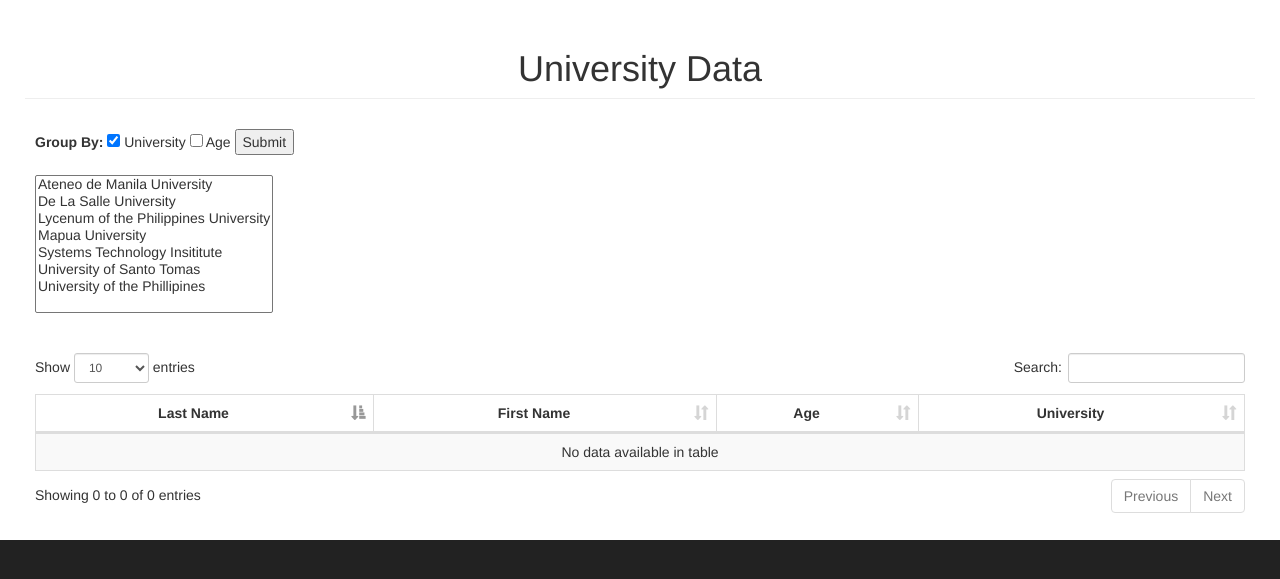
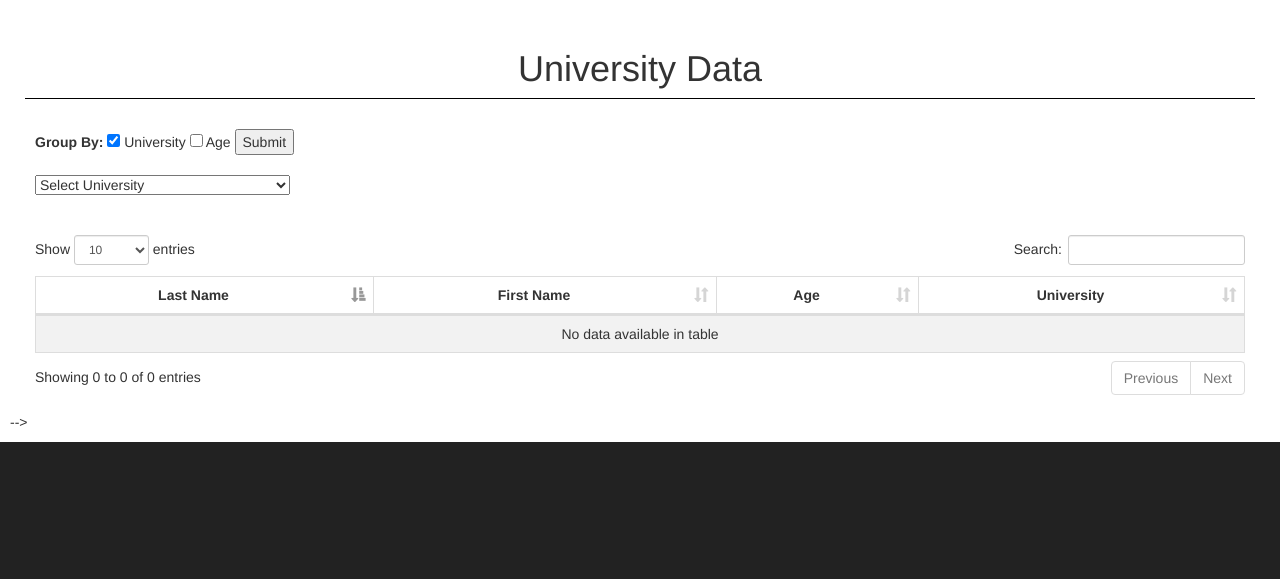
Before and after one commit to jonasd1v/SYSINTGRepo, a PHP site: page /pages/group-by.php in a window 1280 px wide, after a click that opens the changed part. Shown: the part 51-630 px from the top of the page. Run offline with PHP 8.4, Linux system fonts and the light colour scheme; a user stored in the database is signed in; data comes from the database, SQL or seed files in the repository.

Commit message:
Modified group by code

```diff
--- a/FinalProject/pages/group-by.php
+++ b/FinalProject/pages/group-by.php
@@ -133,7 +133,7 @@
     <title>University Data</title>
 
      <!-- Bootstrap Core CSS -->
-    <link href="../css/bootstrap.min.css" rel="stylesheet">
+    <link href="../css/bootstrap.css" rel="stylesheet">
 
     <!-- Custom CSS -->
     <link href="../css/sb-admin.css" rel="stylesheet">
@@ -176,7 +176,7 @@
             </ul>
              <ul class="nav navbar-right top-nav">
                 <li>
-                    <a href="../login.php" style="color:white">Logout</a>
+                    <a href="logout.php" style="color:white">Logout</a>
                 </li>
             </ul></div>
 
@@ -215,8 +215,8 @@
 										    group by university";
 									$result = mysqli_query($dbc,$query);
 
-									echo "<select multiple size='8' name='university[]' id='universityDropdown' style='display:none;'>";
-
+									echo "<select name='university[]' id='universityDropdown' style='display:none;'>";
+									echo '<option value="" disabled selected>Select University</option>';
 									while ($row = $result->fetch_assoc()) {
 										unset($university);
 										$university = $row['university'];
@@ -239,7 +239,7 @@
 
 							<?php if ($tableTitle != null) { echo "<center>$tableTitle</center>";} ?>
 
-							<table width="100%" class="table table-striped table-bordered table-hover" id="students-table">
+							<table width="100%" class="table table-striped table-bordered" id="students-table">
 								<thead>
 									<tr>
 										<th class="text-center">Last Name</th>
@@ -328,7 +328,7 @@
 		}
 		document.getElementById(box).style.display = vis;
 	}
-	</script>
+	</script>-->
 
 	<script>
 	<?php
```
